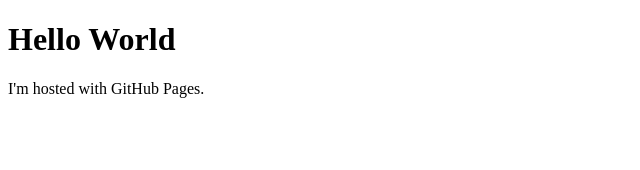
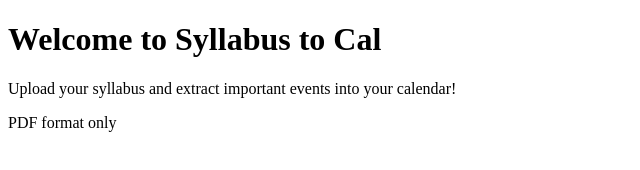
Before and after one commit to shreyav/shreyav.github.io, a plain HTML site: page index.html in a window 1280 px wide. Shown: the whole page, without its empty margins (0-640 px from the left). Drawn offline with Linux system fonts and the light colour scheme.

Commit message:
Update index.html

```diff
--- a/index.html
+++ b/index.html
@@ -1,7 +1,8 @@
 <!DOCTYPE html>
 <html>
 <body>
-<h1>Hello World</h1>
-<p>I'm hosted with GitHub Pages.</p>
+<h1>Welcome to Syllabus to Cal</h1>
+<p>Upload your syllabus and extract important events into your calendar!</p>
+<p>PDF format only</p>
 </body>
 </html>
```
